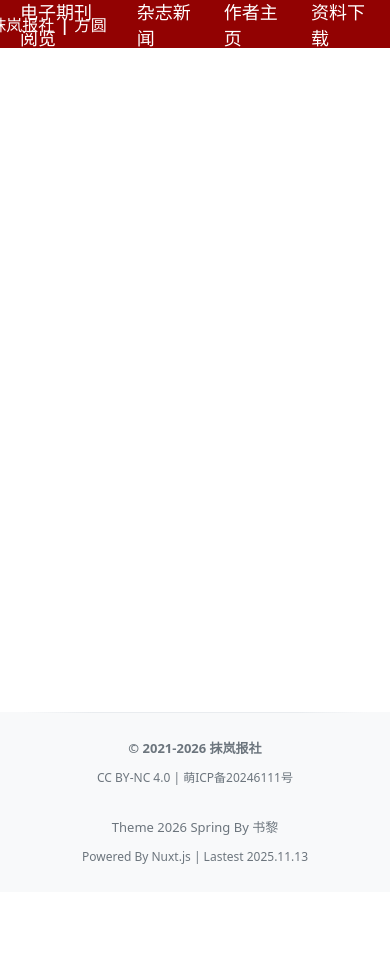
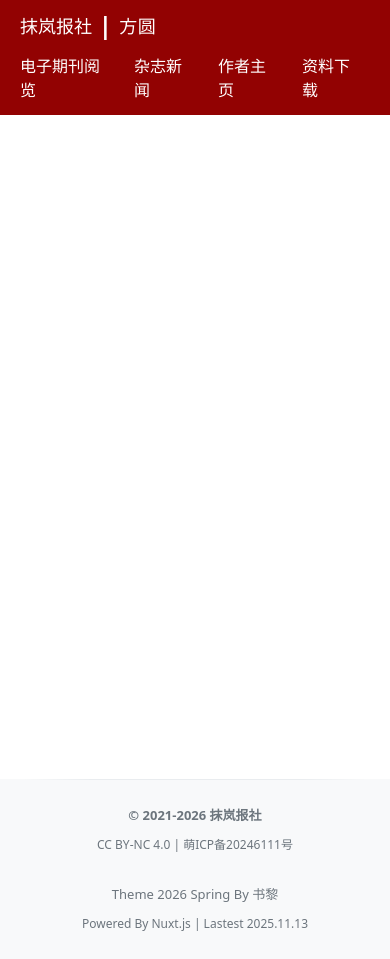
Before and after one commit to Because66666/Molan, a Nuxt app: page / in a window 390 px wide. Before the commit the page ends 892 px from the top, so only its background shows below. Built offline with nearby package versions, Linux system fonts and the light colour scheme; a web font is replaced by a local one.

Commit message:
添加顶部栏响应式设计

```diff
--- a/app/error.vue
+++ b/app/error.vue
@@ -1,10 +1,12 @@
 <script setup lang="ts">
 import BottomBar from "./layouts/bottom_bar.vue"
+import TopBar from "./layouts/top_bar.vue"
 import type { NuxtError } from '#app'
 const props = defineProps<{ error: NuxtError }>()
 </script>
 <template>
-    <h1>{{ error.status }}</h1>
-    <NuxtLink to="/">返回主页</NuxtLink>
+  <TopBar />
+  <h1>{{ error.status }}</h1>
+  <NuxtLink to="/">返回主页</NuxtLink>
   <BottomBar />
 </template>
--- a/app/layouts/top_bar.vue
+++ b/app/layouts/top_bar.vue
@@ -1,14 +1,17 @@
 <template>
     <header class="top-bar">
         <div class="left">
+            <NuxtLink to="/" class="brand-link">
                 <span class="brand-global">抹岚报社</span>
-			<span class="brand-zf"> | 方圆</span>
+                <span class="brand-zf1">|</span>
+                <span class="brand-zf">方圆</span>
+            </NuxtLink>
         </div>
         <nav class="right-nav" aria-label="主导航">
-			<a href="#" class="nav-item">电子期刊阅览</a>
-			<a href="#" class="nav-item">杂志新闻</a>
-			<a href="#" class="nav-item">作者主页</a>
-			<a href="#" class="nav-item">资料下载</a>
+            <NuxtLink to="/view" class="nav-item">电子期刊阅览</NuxtLink>
+            <NuxtLink to="/news" class="nav-item">杂志新闻</NuxtLink>
+            <NuxtLink to="/author" class="nav-item">作者主页</NuxtLink>
+            <NuxtLink to="/download" class="nav-item">资料下载</NuxtLink>
         </nav>
     </header>
 </template>
@@ -29,8 +32,10 @@
     align-items: baseline;
     gap: 6px;
     position: absolute;
-	left: 15%;
+    left: 10%;
     transform: translateX(-50%);
+    max-width: 40%;
+    box-sizing: border-box;
 }
 
 .brand-global {
@@ -39,11 +44,29 @@
     font-size: 24px;
 }
 
-.brand-zf {
+.brand-zf,
+.brand-zf1 {
     font-family: 'ZhunSong', inherit;
     font-weight: 550;
     font-size: 24px;
     letter-spacing: 0.5px;
+}
+
+.brand-zf1::before,
+.brand-zf1::after {
+    content: " ";
+    white-space: pre;
+}
+
+.brand-link {
+    text-decoration: none;
+    color: inherit;
+    display: inline-flex;
+    align-items: center;
+    max-width: 100%;
+    white-space: nowrap;
+    overflow: hidden;
+    text-overflow: ellipsis;
 }
 
 .right-nav {
@@ -65,17 +88,48 @@
 }
 
 .nav-item:hover {
-	background-color: rgba(0,0,0,0.12);
+    background-color: rgba(0, 0, 0, 0.12);
     transform: translateY(-1px);
 }
 
 @media (max-width: 600px) {
-	.top-bar { padding: 0 12px; height: 48px; }
-	.brand-global, .brand-zf { font-size: 16px; }
-	.nav-item { padding: 6px 8px; }
-	.left { left: 12.5%; transform: translateX(-50%); }
+    .top-bar {
+        padding: 8px 12px;
+        height: auto;
+        flex-direction: column;
+        align-items: stretch;
+        gap: 6px;
     }
 
+    .brand-global,
+    .brand-zf {
+        font-size: 18px;
+    }
+
+    .nav-item {
+        font-size: 16px;
+        padding: 6px 8px;
+    }
+
+    .left {
+        position: static;
+        left: auto;
+        transform: none;
+        padding-left: 8px;
+        justify-content: flex-start;
+    }
+
+    .right-nav {
+        position: static;
+        right: auto;
+        top: auto;
+        transform: none;
+        align-self: flex-end;
+        padding-right: 8px;
+        display: flex;
+        gap: 8px;
+    }
+}
 </style>
 
 <style>
```
Lines whose indentation alone changed are shown as unchanged.
